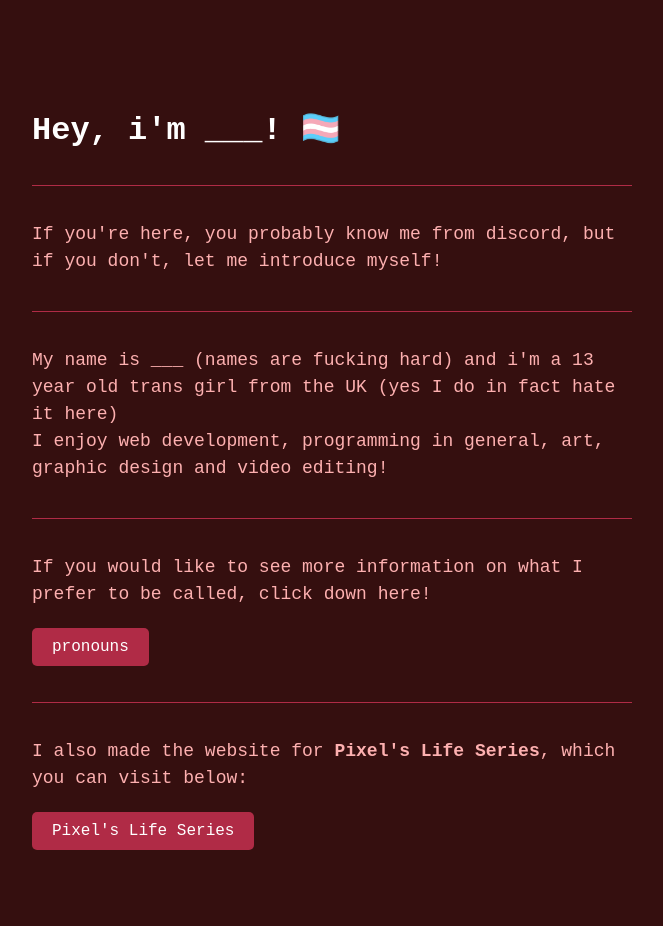
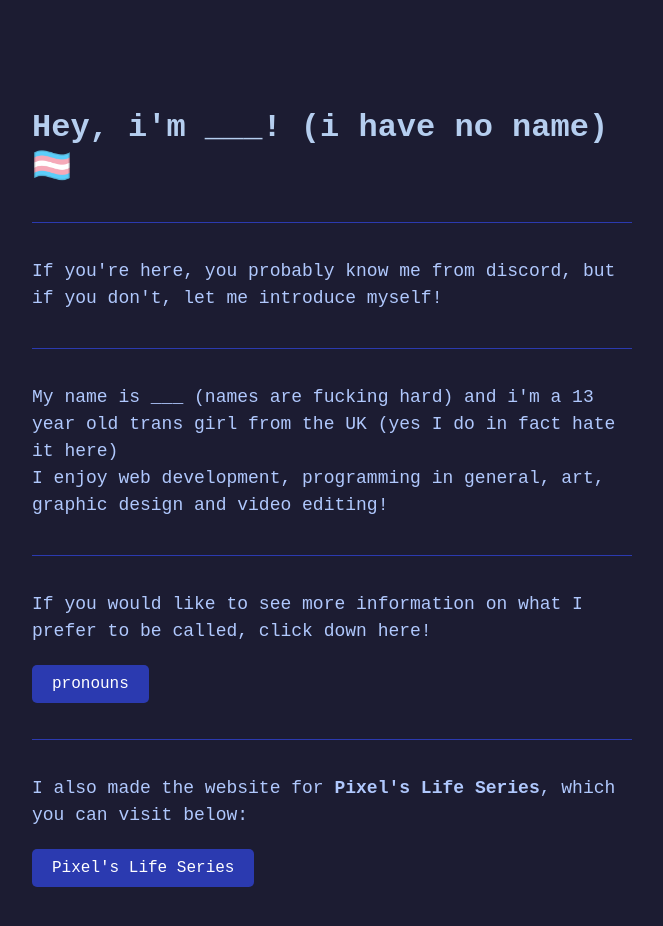
Before and after one commit to TofuBeans/tofubeans.github.io, a SvelteKit app: page / in a window 1280 px wide. Shown: the top 926 px of the page, without its empty margins (308-971 px from the left). Built offline with nearby package versions, Linux system fonts and the light colour scheme.

Commit message:
changed colour scheme

```diff
--- a/src/app.css
+++ b/src/app.css
@@ -1,12 +1,12 @@
 body {
-    --accent: #b02b46;
+    --accent: #2b3ab0;
     --good: #00ADB5;
     --okay: #fff;
     --dont: #808080;
     --kys: #FF6B6B;
     --joke: #eebc33;
-    background-color: #350f0f;
-    color: #fdb0b0;
+    background-color: #1c1c32;
+    color: #b0c8fd;
     font-family: 'Roboto Mono', monospace;
     text-align: center;
     margin: 3em;
@@ -14,7 +14,7 @@ body {
   }
 
   .white-text {
-    color: #fff;
+    color: #b5ceef;
   }
 
   .container {
--- a/src/routes/+page.svelte
+++ b/src/routes/+page.svelte
@@ -1,5 +1,5 @@
 <div class="container">
-    <h1 class="white-text">Hey, i'm ___! 🏳️‍⚧️</h1>
+    <h1 class="white-text">Hey, i'm ___! (i have no name) 🏳️‍⚧️</h1>
     <div class="separator"></div>
     <p>If you're here, you probably know me from discord, but if you don't, let me introduce myself!</p>
     <div class="separator"></div>
@@ -11,4 +11,4 @@
     <div class="separator"></div>
     <p>I also made the website for <strong>Pixel's Life Series</strong>, which you can visit below:</p>
     <a href="https://tofubeans.github.io/Pixels-Life-Series/" class="special-button">Pixel's Life Series</a>
-  </div>
+</div>
```
